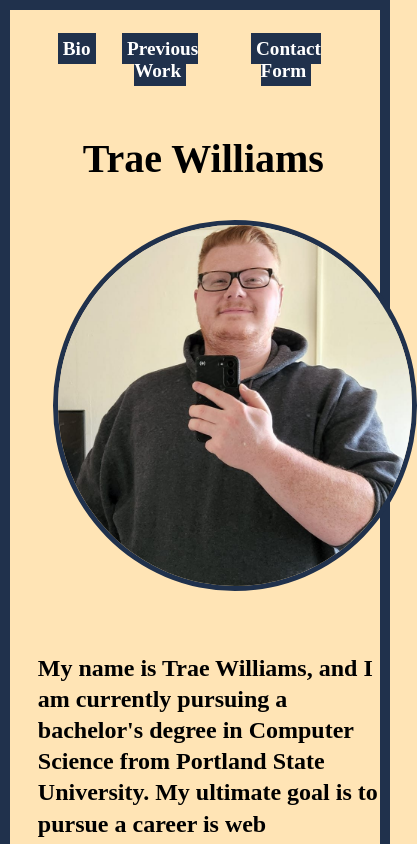
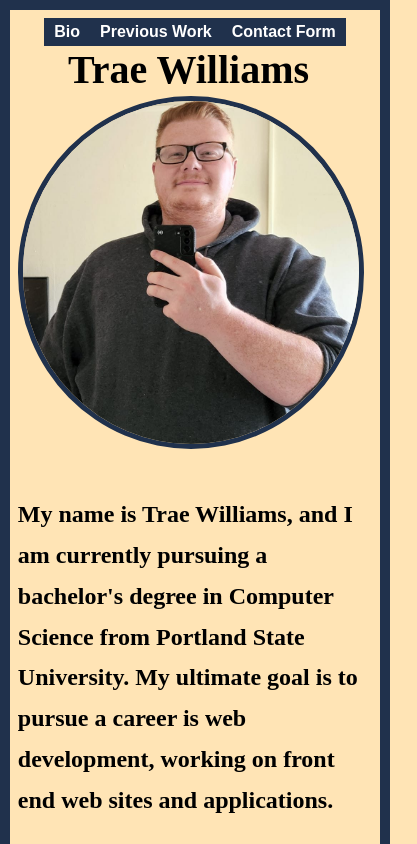
Before and after one commit to TraeDWill/personalwebsite, a plain HTML site: page index.html in a window 390 px wide. Shown: the top 844 px of the page, 417 px wide, since content can reach past the window. Drawn offline with Linux system fonts and the light colour scheme.

Commit message:
New pictures for projects

```diff
--- a/index.html
+++ b/index.html
@@ -13,13 +13,19 @@
       <nav>
         <ul class="nav-list">
           <li class="list-item">
-            <a class="link" href="#gridcontainer"> Bio </a>
+            <a href="#gridcontainer">
+              <button class="link">Bio</button>
+            </a>
           </li>
           <li class="list-item">
-            <a class="link" href="02-navbar.html"> Previous Work </a>
+            <a href="02-navbar.html">
+              <button class="link">Previous Work</button>
+            </a>
           </li>
           <li class="list-item">
-            <a class="link" href="#form"> Contact Form </a>
+            <a href="#form">
+              <button class="link">Contact Form</button>
+            </a>
           </li>
         </ul>
       </nav>
@@ -34,6 +40,8 @@
           goal is to pursue a career is web development, working on front end
           web sites and applications.
         </p>
+      </div>
+      <div class="bio2">
         <p>
           Once I have completed my bachelor's degree there is a solid chance I
           will be pursuing a Master's degree in computer science as well, with a
@@ -47,8 +55,8 @@
             to properly design a software.
           </li>
           <li>
-            Usage of multiple languages like C++, C, SQL, Java, Python, HTML and
-            CSS.
+            Usage of multiple languages like C++, C, SQL, Java, Python, HTML,
+            CSS and Javascript.
           </li>
         </ul>
         <p>
--- a/pw.css
+++ b/pw.css
@@ -7,20 +7,30 @@ body {
 }
 
 .photo {
-  margin-top: 75px;
+  margin-top: 10px;
   border-radius: 90%;
   grid-area: header;
   border: 5px solid #20314c;
 }
 
-.bio {
+.bio{
   text-align: left;
   font-size: x-large;
   grid-area: bio;
-  width: 600px;
-  padding: 0px 55px;
+  width: auto;
+  padding: 0px 15px;
   font-weight: 550;
-  line-height: 1.3;
+  line-height: 1.7;
+}
+
+.bio2{
+  text-align: left;
+  font-size: x-large;
+  grid-area: bio2;
+  width: auto;
+  padding: 0px 15px;
+  font-weight: 550;
+  line-height: 1.7;
 }
 
 .name {
@@ -28,20 +38,23 @@ body {
   font-size: 250%;
   padding-left: 50px;
   border: 0;
+  margin: 0;
+  text-align:center;
+  padding-top:80px;
 }
 
 .grid-container1 {
   display: grid;
   flex-wrap: wrap;
   justify-content: center;
-  grid-template-columns: 1fr 1fr 3fr 1fr;
-  grid-template-rows: 1fr 1fr 1fr 1fr 2fr;
+  grid-template-columns: 1fr 3fr 1fr;
+  grid-template-rows: .1fr .8fr 1fr 1fr 2fr;
   grid-template-areas:
-    '. header name .'
-    '. header bio bio'
-    '. header bio bio'
-    '. . bio bio'
-    '. . bio bio';
+    'header name .'
+    'header bio bio'
+    'bio2 bio2 bio2'
+    'bio2 bio2 bio2'
+    'bio2 bio2 bio2';
 }
 
 /*Nav Bar*/
@@ -50,29 +63,35 @@ body {
   justify-content: center;
   margin: 0;
   list-style-type: none;
-  padding-right: 25px;
-}
-
-.list-item {
-  font-size: 1.2em;
-  font-weight: bold;
-  text-align: center;
-  transition-duration: 0.4ms;
-  float: right;
-  border: none;
-  padding: 20px 0px;
+  padding-left: 130px;
 }
 
 .link {
   text-decoration: none;
   color: white;
-  padding: 5px;
+  padding: 5px 10px;
   background-color: #20314c;
+  font-size:2em;
+  font-weight: bold;
+  text-align: center;
+  transition-duration: 0.4ms;
+  float: left;
+  border: none;
+  width: auto;
+  word-wrap:break-word;
 }
 
 .link:hover {
-  background-color: orange;
-  color: black;
+  background-color: darkslategray;
+  color: white;
+}
+
+.link:active{
+  background-color:darkslategrey;
+}
+
+.link:focus{
+  border: 5px solid darkslategrey;
 }
 
 @media (min-width: 1px) and (max-width: 414px) {
@@ -84,24 +103,45 @@ body {
     flex-wrap: wrap;
     justify-content: left;
     grid-template-columns: 1fr;
-    grid-template-rows: 100px 1fr 3fr;
+    grid-template-rows: 50px 1fr 1fr;
     grid-template-areas:
       'name'
       'header'
-      'bio';
+      'bio'
+      'bio2';
   }
   .photo {
-    align-self: center;
-    margin-left: 35px;
+    text-align:center;
     margin-top: 0;
+    width: 95%;
+  }
+  .bio, .bio2 {
     width: 100%;
-  }
-  .bio {
-    width: 100%;
-    padding: 20px;
+    padding: 0;
   }
   .name {
-    margin-left: 15px;
+    font-size: 250%;
+    border: 0;
+    margin: 0;
+    text-align:center;
+    padding: 0;
+    padding-right: 13px;
+  }
+  .nav-list{
+    padding:0;
+  }
+  .link{
+    text-decoration: none;
+    color: white;
+    padding: 5px 10px;
+    background-color: #20314c;
+    font-size:1em;
+    font-weight: bold;
+    text-align: center;
+    transition-duration: 0.4ms;
+    float: left;
+    border: none;
+    width: auto;
   }
 }
 @media (min-width: 415px) and (max-width: 768px) {
@@ -115,21 +155,37 @@ body {
     grid-template-columns: 1fr 1fr;
     grid-template-rows: 100px 1fr 3fr;
     grid-template-areas:
-      'header .'
       'header name'
-      'bio bio';
+      'header bio'
+      'bio2 bio2';
   }
   .photo {
     align-self: center;
-    margin-left: 35px;
     margin-top: 20px;
     width: 100%;
   }
-  .bio {
+  .bio, .bio2 {
     width: 100%;
     padding: 20px;
   }
   .name {
-    margin-left: 15px;
+    margin-right: 60px;
+    padding-top: 30px;
+  }
+  .nav-list{
+    padding : 0;
+  }
+  .link{
+    text-decoration: none;
+    color: white;
+    padding: 5px 10px;
+    background-color: #20314c;
+    font-size:auto;
+    font-weight: bold;
+    text-align: center;
+    transition-duration: 0.4ms;
+    float: left;
+    border: none;
+    width: auto;
   }
 }
```
Also changed, not shown: images/owl.jpg (added), images/sieve.jpg (added).
